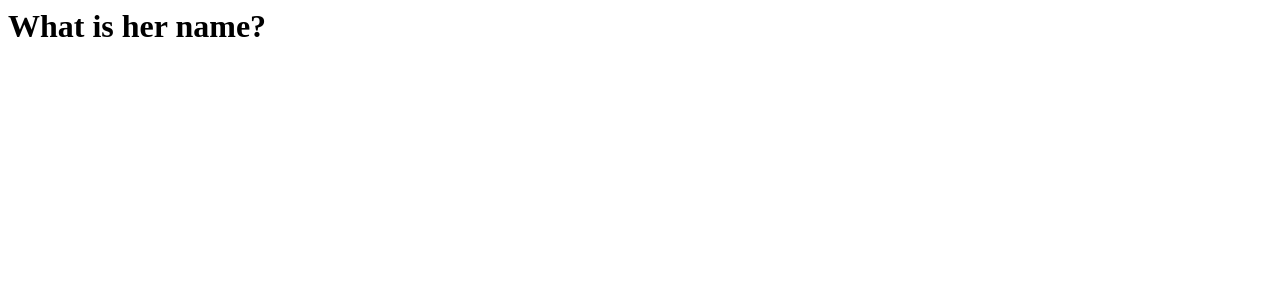
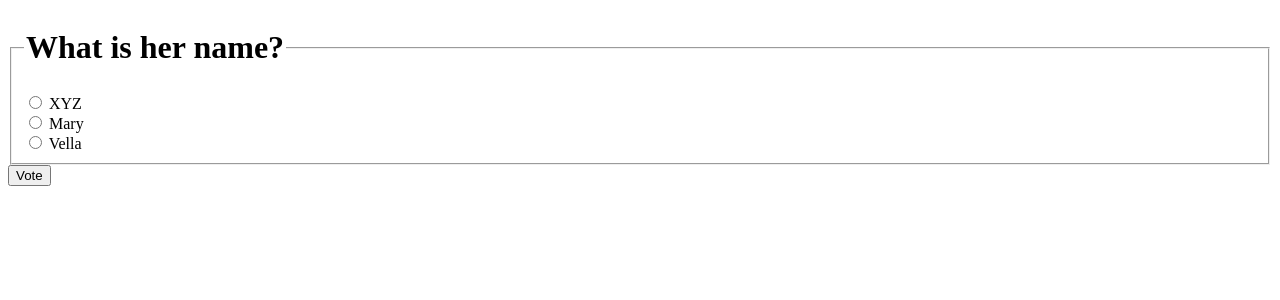
Before and after one commit to Shrutig0411/Poll-Application, a Django app: page /Polls/2/ in a window 1280 px wide. Shown: the top 300 px of the page. Run offline with Django 3.2, Linux system fonts and the light colour scheme; data comes from the database, SQL or seed files in the repository.

Commit message:
Detail page layout modified- added radio button for choices

```diff
--- a/Polls/templates/Polls/details.html
+++ b/Polls/templates/Polls/details.html
@@ -1,6 +1,12 @@
-<h1>{{ question.ques_txt }}</h1>
-<ul>
-{% for choice in ques.choice_set.all %}
-    <li>{{ choice.choice_txt }}</li>
-{% endfor %}
-</ul>
+<form action="{% url 'Polls:vote' question.id %}" method="post">
+    {% csrf_token %}
+    <fieldset>
+        <legend><h1>{{ question.ques_txt }}</h1></legend>
+        {% if error_message %}<p><strong>{{ error_message }}</strong></p>{% endif %}
+        {% for choice in question.choice_set.all %}
+            <input type="radio" name="choice" id="choice{{ forloop.counter }}" value="{{ choice.id }}">
+            <label for="choice{{ forloop.counter }}">{{ choice.choice_txt }}</label><br>
+        {% endfor %}
+    </fieldset>
+    <input type="submit" value="Vote">
+    </form>
```
